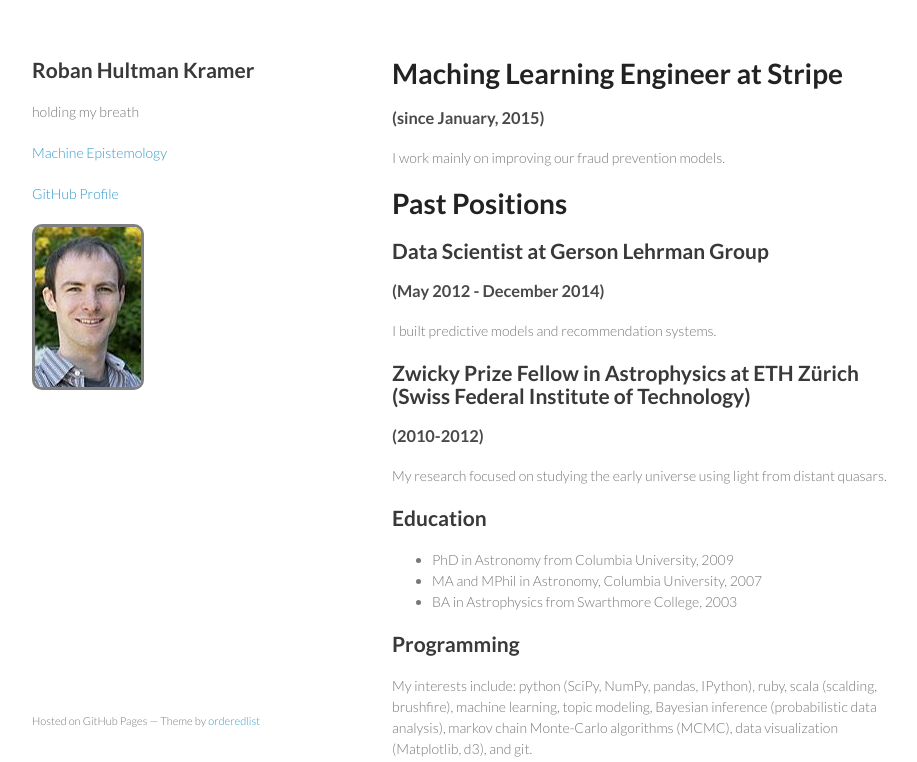
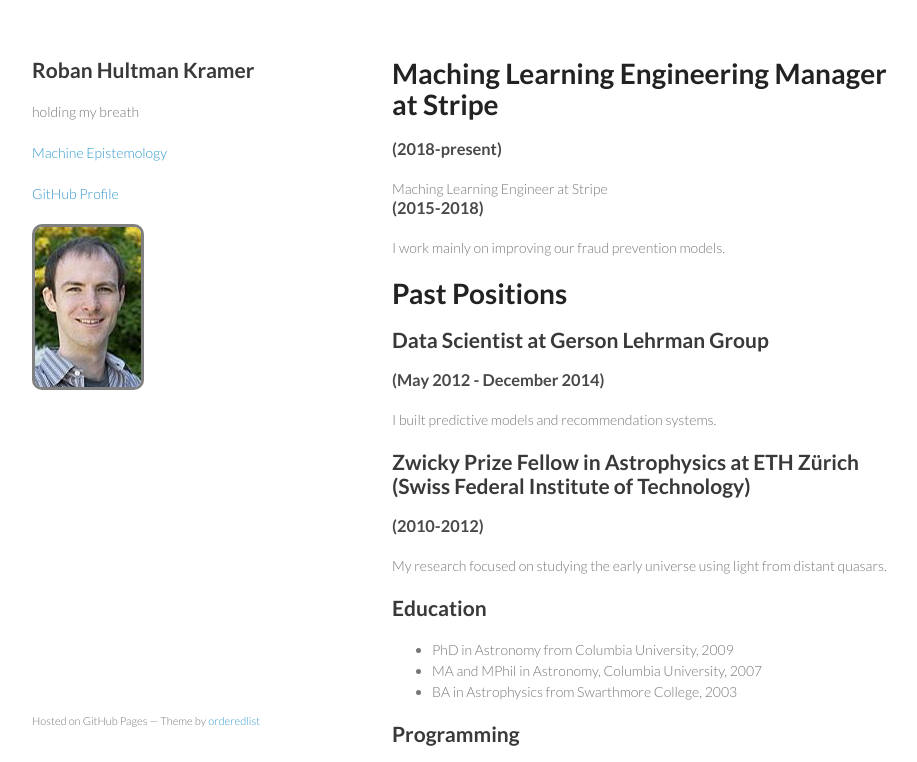
Before and after one commit to roban/roban.github.com, a plain HTML site: page index.html in a window 1280 px wide. Shown: the top 762 px of the page, without its empty margins (178-1095 px from the left). Drawn offline with Linux system fonts and the light colour scheme.

Commit message:
Update index.html

```diff
--- a/index.html
+++ b/index.html
@@ -29,9 +29,14 @@
       </header>
       <section>
 <h1>
+<a id="maching-learning-engineer-at-stripe" class="anchor" href="#maching-learning-engineering-manager" aria-hidden="true"><span class="octicon octicon-link"></span></a>Maching Learning Engineering Manager at Stripe</h1>
+
+<h3>(2018-present)</h3>
+
 <a id="maching-learning-engineer-at-stripe" class="anchor" href="#maching-learning-engineer-at-stripe" aria-hidden="true"><span class="octicon octicon-link"></span></a>Maching Learning Engineer at Stripe</h1>
 
-<h3>(since January, 2015)</h3>
+<h3>(2015-2018)</h3>
+
 
 <p>I work mainly on improving our fraud prevention models.</p>
 
```
